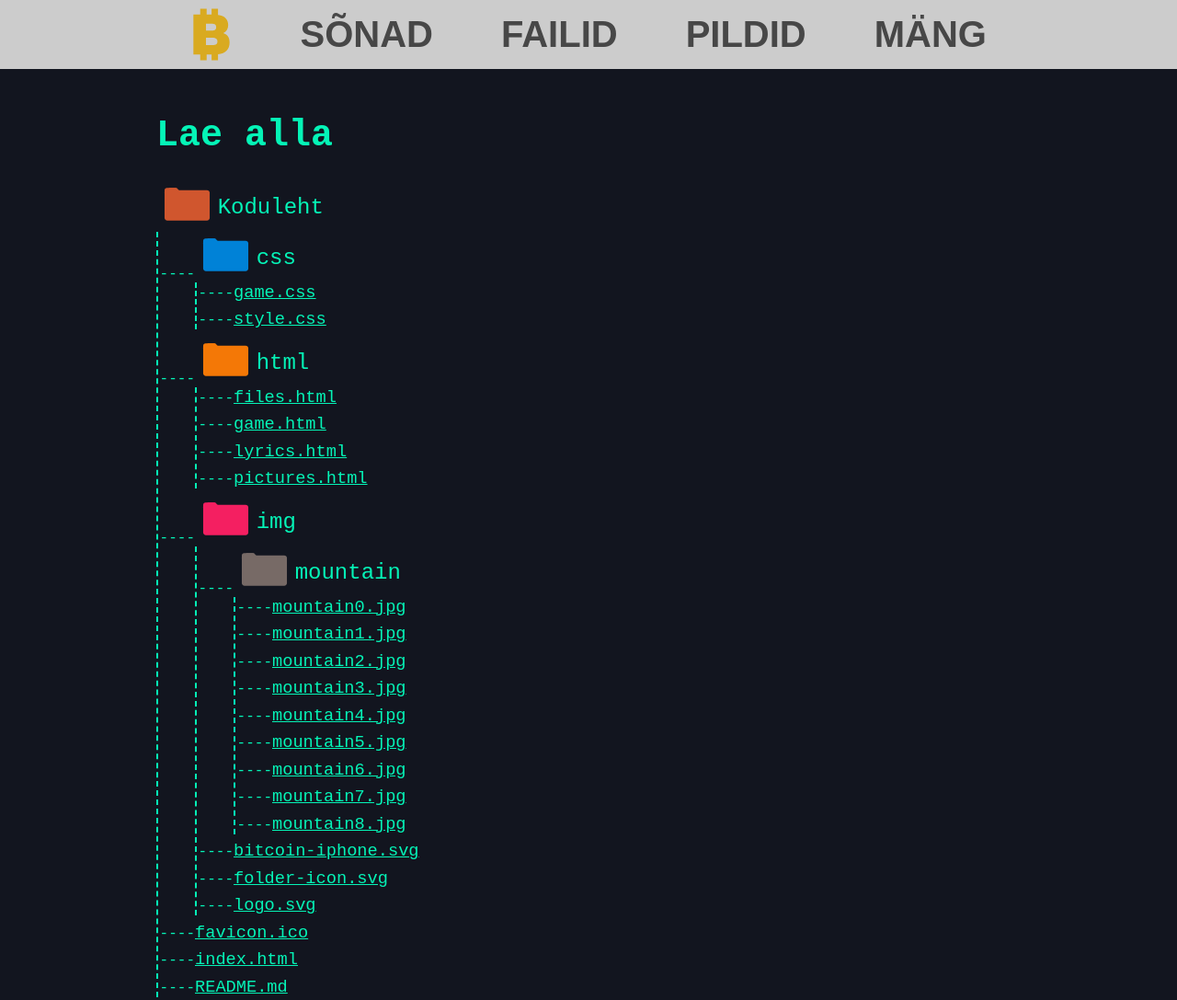
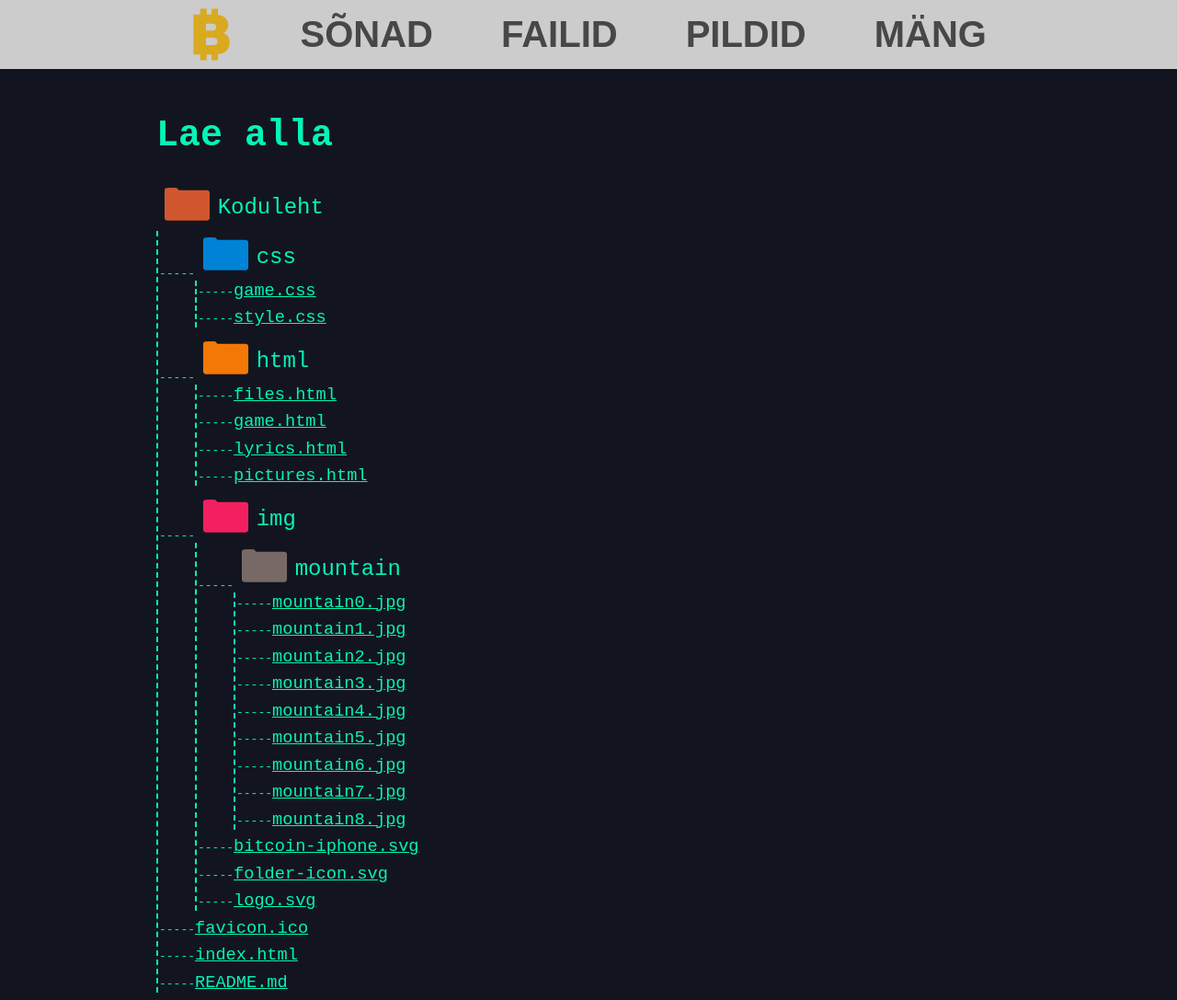
Before and after one commit to Rig14/Koduleht, a plain HTML site: page html/files.html in a window 1280 px wide. Shown: the top 1087 px of the page at 92% size. Drawn offline with Linux system fonts and the light colour scheme.

Commit message:
font fix

```diff
--- a/css/style.css
+++ b/css/style.css
@@ -13,7 +13,7 @@ html{
 }
 body{
     margin: 0 auto;
-    font-family: "VT323", monospace;
+    font-family: monospace;
 }
 ul{
     margin: 0;
@@ -131,6 +131,7 @@ a{
 }
 .text p{
     font-size: 12pt;
+    line-height: 25px;
 }
 .text h1{
     font-size: 30pt;
@@ -143,7 +144,7 @@ iframe{
     height: 100%;
 }
 .lyrics{
-    color: var(--bg1);
+    color: white;
     display: flex;
     flex-direction: column;
 }
@@ -157,6 +158,7 @@ iframe{
 }
 .lyrics h3{
     margin: 5px 0px 50px 0px;
+    font-size: 16pt;
 }
 @media (max-width: 760px) {
     .text h1{
@@ -178,6 +180,7 @@ footer{
 }
 .footer-text a{
     text-decoration: none;
+    font-size: 12pt;
     color: var(--text-c1);
 }
 .footer-text a:hover{
--- a/html/files.html
+++ b/html/files.html
@@ -34,10 +34,10 @@
                     <ul style="padding: 0;" id="nodash">
                         <li>
                             <img src="../img/folder-icon.svg" alt="" class="folder-root"><p>Koduleht</p>
-                            <ul style="list-style-type: '----';">
+                            <ul style="list-style-type: '-----';">
                                 <li>
                                     <img src="../img/folder-icon.svg" alt="" class="folder-css"><p>css</p>
-                                    <ul style="list-style-type: '----';">
+                                    <ul style="list-style-type: '-----';">
                                         <li>
                                             <a href="../css/game.css" download="game.css">game.css</a>
                                         </li>
@@ -48,7 +48,7 @@
                                 </li>
                                 <li>
                                     <img src="../img/folder-icon.svg" alt="" class="folder-html"><p>html</p>
-                                    <ul style="list-style-type: '----';">
+                                    <ul style="list-style-type: '-----';">
                                         <li>
                                             <a href="files.html" download="files.html">files.html</a>
                                         </li>
@@ -65,10 +65,10 @@
                                 </li>
                                 <li>
                                     <img src="../img/folder-icon.svg" alt="" class="folder-img"><p>img</p>
-                                    <ul style="list-style-type: '----';">
+                                    <ul style="list-style-type: '-----';">
                                         <li>
                                             <img src="../img/folder-icon.svg" alt="" class="folder-random"><p>mountain</p>
-                                            <ul style="list-style-type: '----';">
+                                            <ul style="list-style-type: '-----';">
                                                 <li>
                                                     <a href="../img/mountain/mountain0.jpg" download="mountain0.jpg">mountain0.jpg</a>
                                                 </li>
```
Also changed, not shown: html/game.html (+2 -1 lines), html/lyrics.html (+1 -1 lines).
